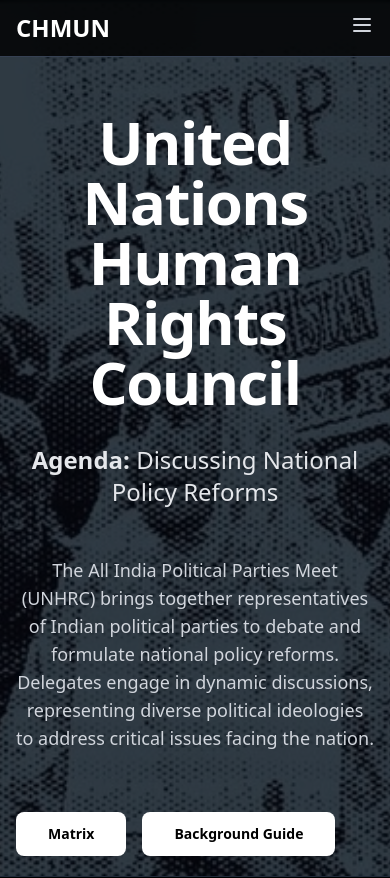
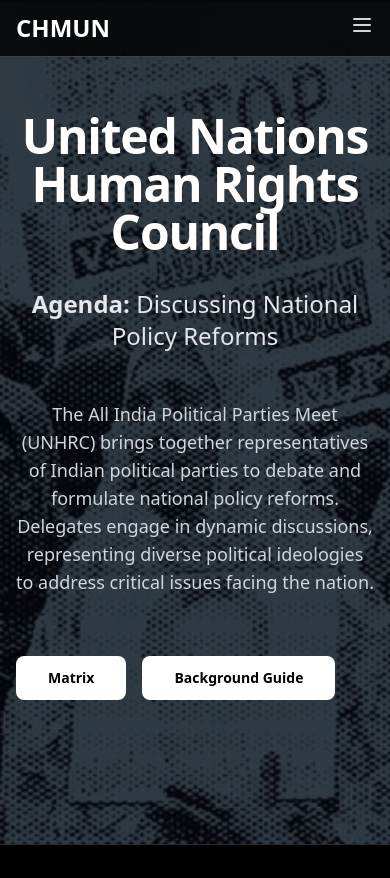
Before and after one commit to notcoolorg/chmundev3, a React (Vite) app: page /committees/unhrc in a window 390 px wide. Shown: the top 878 px of the page. Built offline with nearby package versions, Linux system fonts and the light colour scheme.

Commit message:
Update UNHRC.jsx

```diff
--- a/src/pages/committees/UNHRC.jsx
+++ b/src/pages/committees/UNHRC.jsx
@@ -20,7 +20,7 @@
       }}
     >
       <div className="max-w-100% mx-auto px-4 sm:px-6 lg:px-8 flex flex-col items-left">
-      <h1 className="text-6xl md:text-9xl font-black tracking-tight text-center mt-8 md:mt-16 mb-8 break-words">
+      <h1 className="text-5xl md:text-9xl font-black tracking-tight text-center mt-8 md:mt-16 mb-8 break-words">
   United Nations<br className="inline md:hidden" /> Human Rights Council
       </h1>
         <p className="text-2xl md:text-3xl text-gray-200 text-center mb-12">
```
